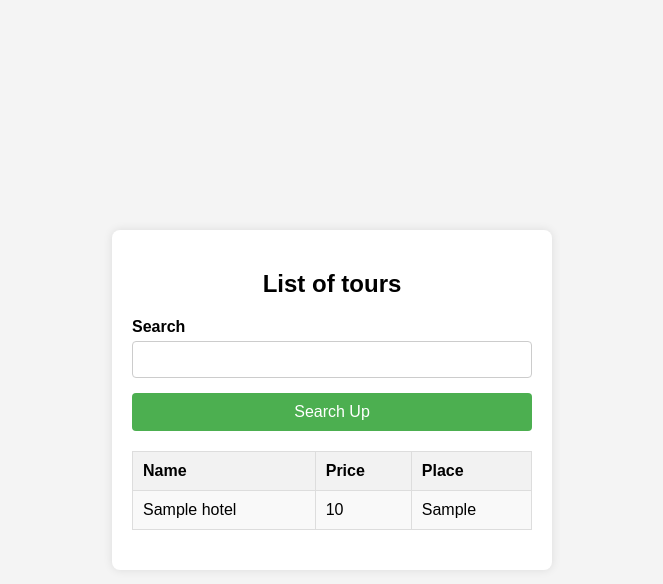
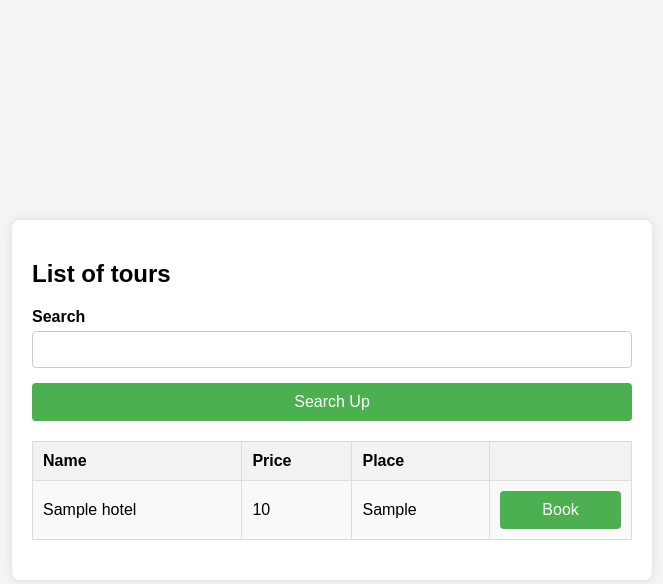
Before and after one commit to rifat-mukul/VacaNion, a Django app: page /tours/ in a window 1280 px wide. Shown: the top 584 px of the page, without its empty margins (308-971 px from the left). Run offline with Django 5.2, Linux system fonts and the light colour scheme; a user stored in the database is signed in; tables that the repository leaves empty hold one stand-in row (values such as "Sample post").

Commit message:
feat: basic booking

```diff
--- a/core/admin.py
+++ b/core/admin.py
@@ -1,6 +1,7 @@
 from django.contrib import admin
-from .models import CustomUser, Hotel
+from .models import CustomUser, Hotel, Booked
 
 # Register your models here.
 admin.site.register(CustomUser)
 admin.site.register(Hotel)
+admin.site.register(Booked)
--- a/core/models.py
+++ b/core/models.py
@@ -34,6 +34,12 @@
     rating= models.IntegerField()
     hotelimg = models.ImageField(upload_to="hotelimg",default="blank-hotel-picture.png")
 
+    def __str__(self):
+        return self.name
+
+class Booked(models.Model):
+    user = models.ForeignKey(CustomUser, on_delete=models.CASCADE)
+    hotel = models.ForeignKey(Hotel, on_delete=models.CASCADE)
 
     def __str__(self):
-        return self.name
+        return self.user.username + " -> " + self.hotel.name
--- a/core/views.py
+++ b/core/views.py
@@ -1,5 +1,5 @@
 from django.shortcuts import render,redirect
-from .models import CustomUser, Hotel
+from .models import CustomUser, Hotel, Booked
 from django.contrib import messages
 from django.contrib.auth import login,get_user_model,authenticate
 from django.contrib.auth.decorators import login_required
@@ -16,11 +16,23 @@
 @login_required(login_url='signin')
 def tours(request):
     if request.method == "POST":
-        search = request.POST['search']
-        if search == '':
+        if request.POST['bookit'] is not None:
+            name = request.POST['bookit']
+            hotel = Hotel.objects.get(name=name)
+            user = CustomUser.objects.get(email=request.user.email)
+            if Booked.objects.filter(user=user,hotel=hotel).exists():
+                messages.info(request,"Hotel already booked")
+                data = Hotel.objects.all()
+                return render(request,'tours.html',{'hotels':data})
+            book_entry = Booked.objects.create(hotel=hotel,user=user)
+            book_entry.save()
             data = Hotel.objects.all()
         else:
-            data = Hotel.objects.filter(Q(name__icontains=search)|Q(place__icontains=search))
+            search = request.POST['search']
+            if search == '':
+                data = Hotel.objects.all()
+            else:
+                data = Hotel.objects.filter(Q(name__icontains=search)|Q(place__icontains=search))
     else:
         data = Hotel.objects.all()
     return render(request,'tours.html',{'hotels':data})
--- a/static/css/main.css
+++ b/static/css/main.css
@@ -15,17 +15,6 @@
     background-color: #ffffff;
     box-shadow: 0 0 10px rgba(0, 0, 0, 0.1);
     border-radius: 8px;
-}
-
-.container-tour {
-    width: 100%;
-    max-width: 600px;
-    padding: 20px;
-    background-color: #ffffff;
-    box-shadow: 0 0 10px rgba(0, 0, 0, 0.1);
-    border-radius: 8px;
-    overflow-y: auto;
-    overflow: hidden;
 }
 
 .signin-form {
--- a/static/css/tour-table.css
+++ b/static/css/tour-table.css
@@ -1,6 +1,23 @@
 /* Base styles for tables */
+
+.table-container {
+	max-height: 25vh;
+	overflow-y: auto;
+}
+
+
+.container {
+    width: 100%;
+    max-width: 600px;
+    padding: 20px;
+    background-color: #ffffff;
+    box-shadow: 0 0 10px rgba(0, 0, 0, 0.1);
+    border-radius: 8px;
+}
+
 table {
   width: 100%;
+  height: 50%;
   border-collapse: collapse; /* Ensures borders collapse into single lines */
   margin: 20px auto;  /* Optional: Adds margin for better placement */
 }
--- a/templates/tours.html
+++ b/templates/tours.html
@@ -10,7 +10,7 @@
   </head>
   <body>
     <div class="container">
-      <div class="signin-form">
+      <div class="search-form">
         <style>
             h5{
                 color: red;
@@ -28,19 +28,27 @@
           </div>
           <button type="submit">Search Up</button>
         </form>
+		<div class="table-container">
+			<form action="" method="POST" >
+          {% csrf_token %}
 		  <table>
 			  <tr>
 				  <th>Name</th>
 				  <th>Price</th>
 				  <th>Place</th>
+				  <th></th>
 			  </tr>
 		  {% for hotel in hotels %}
 		  <tr>
                 <td>{{ hotel.name }}</td>
                 <td>{{ hotel.price }}</td>
                 <td>{{ hotel.place }}</td>
+				<td><button name="bookit" value="{{hotel.name}}">Book</button></td>
 			</tr>
         {% endfor %}
+		  </table>
+			</form>
+		</div>
       </div>
     </div>
   </body>
```
